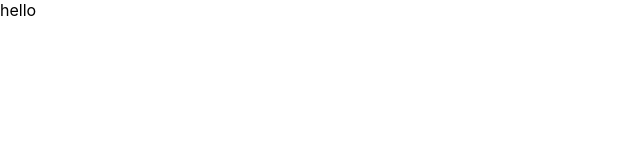
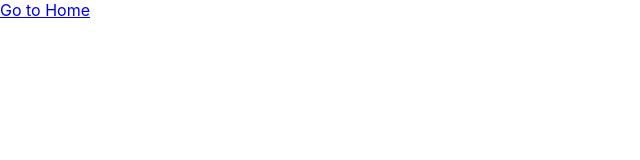
Before and after one commit to cyber-rush/box-office-app, a React (Create React App) app: page /starred in a window 1280 px wide. Shown: the top 160 px of the page, without its empty margins (0-640 px from the left). Built offline with nearby package versions, Linux system fonts and the light colour scheme.

Commit message:
installed react-roter-dom

```diff
--- a/package.json
+++ b/package.json
@@ -6,6 +6,7 @@
     "cra-template-pwa": "2.0.0",
     "react": "^18.2.0",
     "react-dom": "^18.2.0",
+    "react-router-dom": "^6.16.0",
     "react-scripts": "5.0.1"
   },
   "scripts": {
@@ -33,6 +34,7 @@
     ]
   },
   "devDependencies": {
+    "@babel/plugin-proposal-private-property-in-object": "^7.21.11",
     "eslint": "^8.50.0",
     "eslint-config-prettier": "^9.0.0",
     "eslint-plugin-react": "^7.33.2",
--- a/src/App.jsx
+++ b/src/App.jsx
@@ -1,9 +1,15 @@
-
+import { BrowserRouter, Routes, Route } from "react-router-dom";
+import Home from "./pages/Home";
+import Starred from "./pages/Starred";
 function App() {
   return (
-    <div>
-      hello
-    </div>
+    <BrowserRouter>
+      <Routes>
+        <Route path="/" element={<Home />}></Route>
+        <Route path="/starred" element={<Starred />}></Route>
+        <Route path="*" element={<div>Page Not Found!!!</div>}></Route>
+      </Routes>
+    </BrowserRouter>
   );
 }
 
--- /dev/null
+++ b/src/pages/Home.jsx
@@ -0,0 +1,9 @@
+const Home = () => {
+    return (
+        <div>
+            Hell bro!!
+        </div>
+    )
+}
+
+export default Home
--- /dev/null
+++ b/src/pages/Starred.jsx
@@ -0,0 +1,10 @@
+import { Link } from "react-router-dom"
+const Starred = () => {
+    return (
+        <div>
+            <Link to="/">Go to Home</Link>
+        </div>
+    )
+}
+
+export default Starred
```
Also changed, not shown: 1 other file (tests, documents, lock files or other folders).
